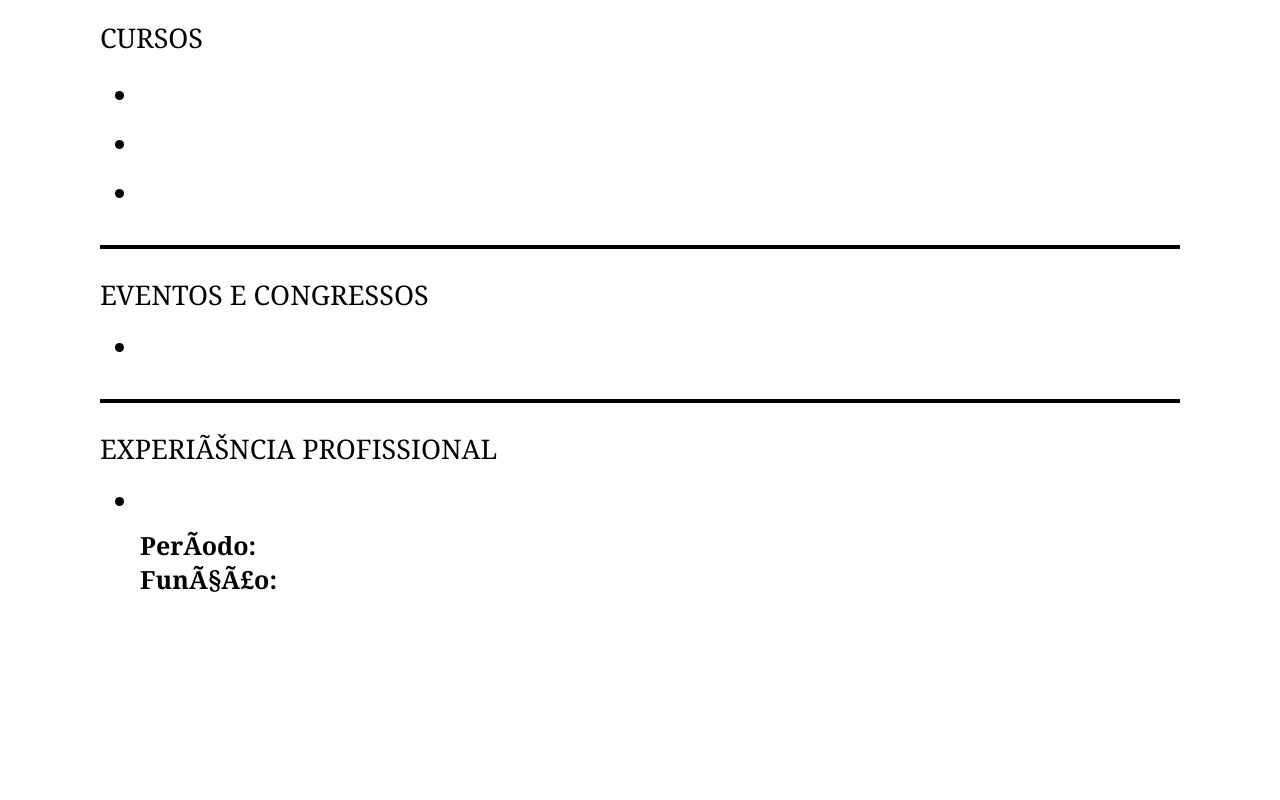
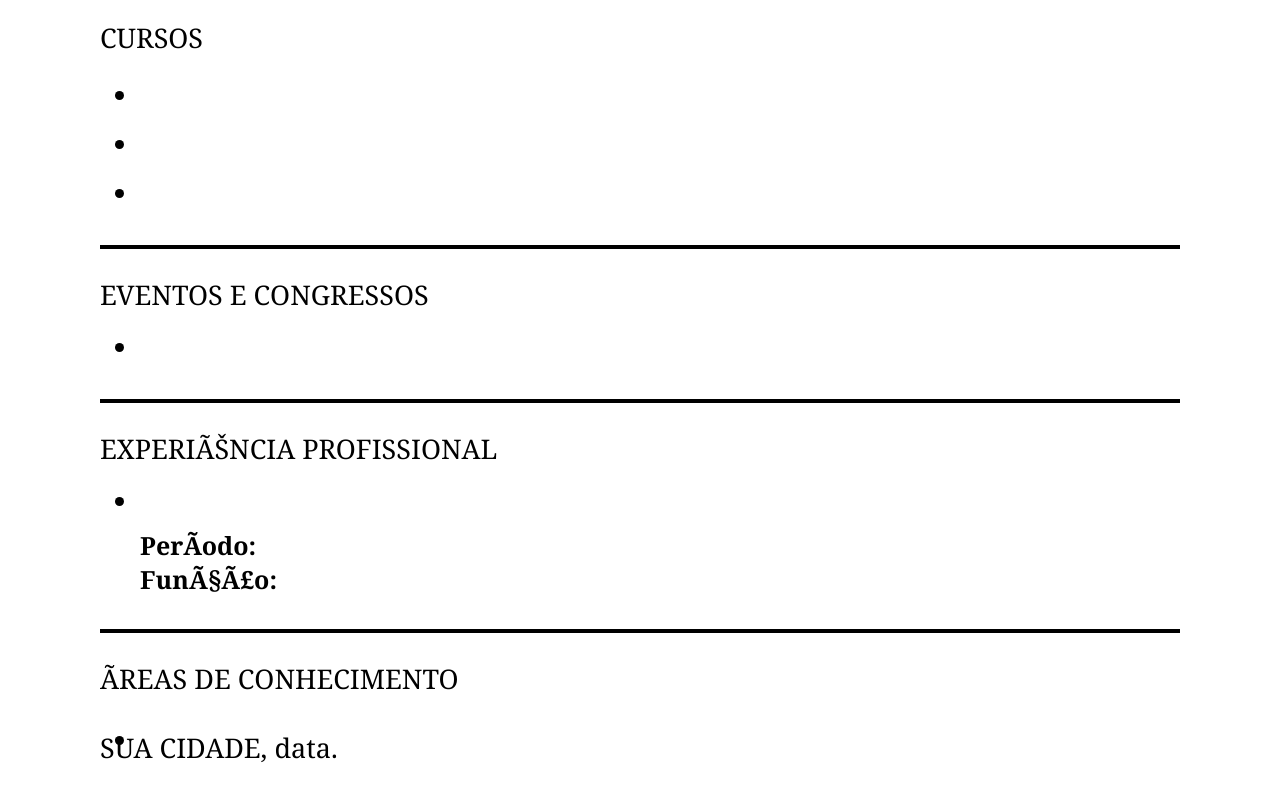
Before and after one commit to mirelledesa/projeto-curriculo, a plain HTML site: page index.html in a window 1280 px wide. Shown: the part 881-1681 px from the top of the page. Before the commit the page ends 1507 px from the top, so only its background shows below. Drawn offline with Linux system fonts and the light colour scheme.

Commit message:
commit ok2

```diff
--- a/index.html
+++ b/index.html
@@ -60,6 +60,14 @@
    <div>
    <b id="notab1">Período:</b><br>
    <b id="notab2">Função:</b>
+   </div>
+
+   <hr id="line6"></hr>
+   <p id="p6">ÁREAS DE CONHECIMENTO</p>
+   <ul id="listavazia4">
+   <li></li>
+   </ul>
+   <p id="p7"> SUA CIDADE, data.</p>
 
 </body>
 </html>
--- a/style.css
+++ b/style.css
@@ -85,6 +85,10 @@ font-size: 25px;
     top: 65px;
 }
 
+#line6{
+    position: relative;
+    top: 65px;
+}
 
 
 
@@ -101,6 +105,16 @@ font-size: 25px;
 #p5{
     position: relative;
     top: 65px;
+}
+
+#p6{
+    position: relative;
+    top: 65px;
+}
+
+#p7{
+    position: relative;
+
 }
 
 #listavazia{
@@ -124,6 +138,13 @@ font-size: 25px;
     font-weight: bold;
 }
 
+#listavazia4{
+    position: relative;
+    top: 55px;
+    font-size: 25px;
+    font-weight: bold;
+}
+
 #notab1{
     position: relative;
     left: 40px;
```
